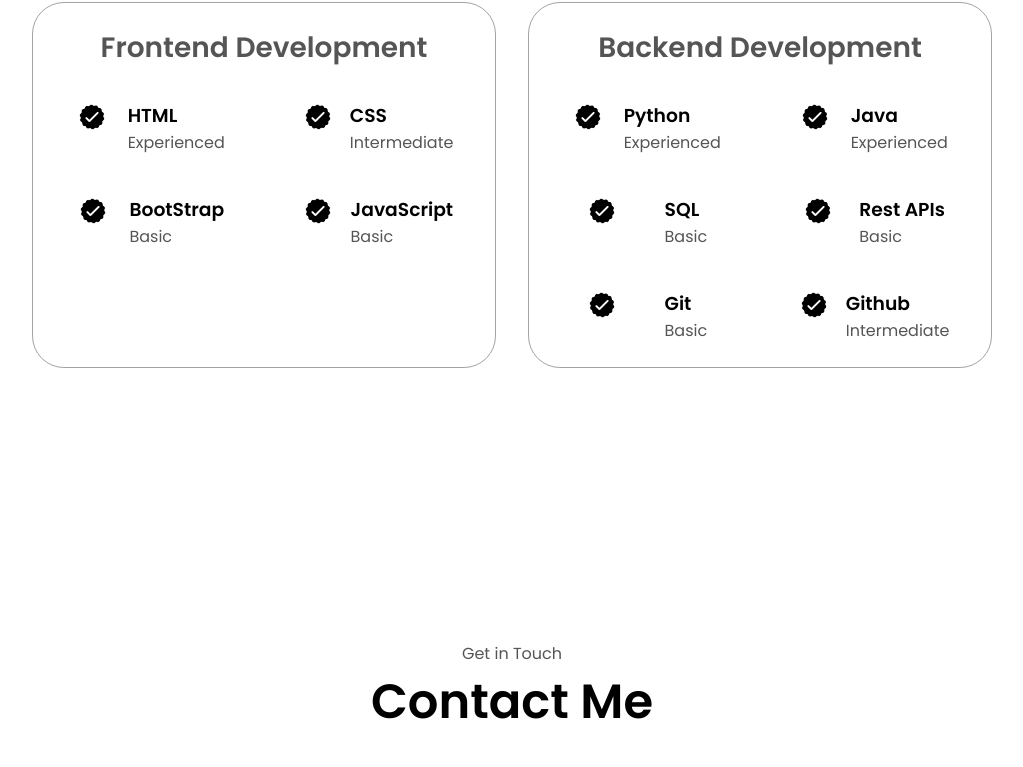
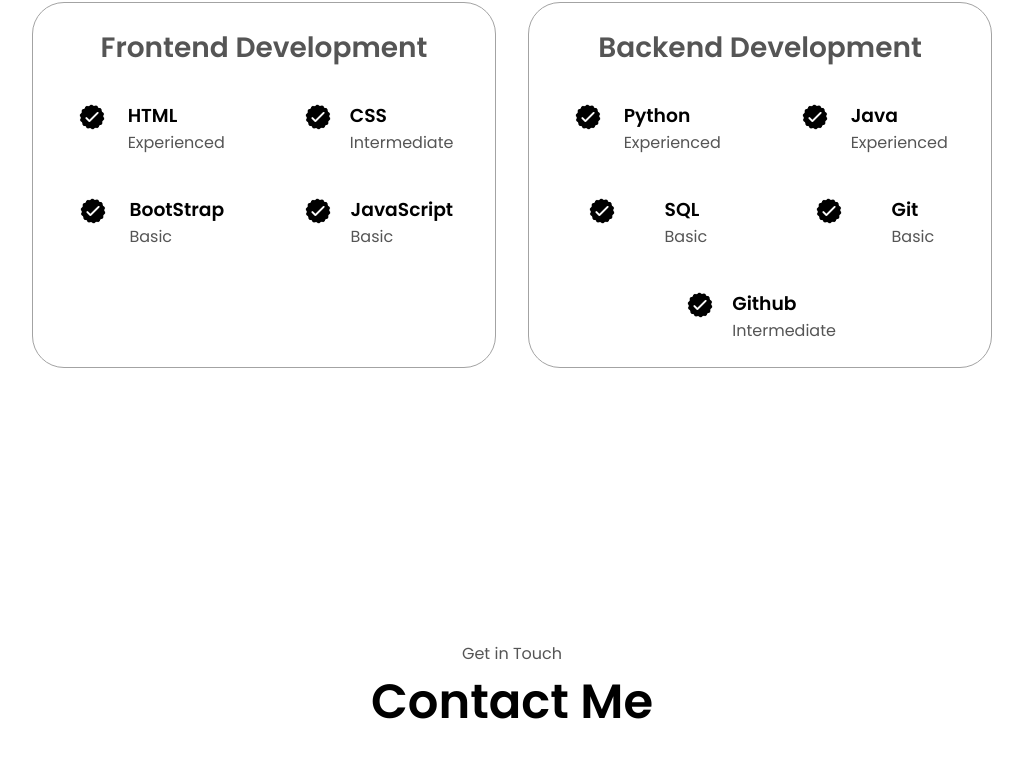
Before and after one commit to ouhzzzooo/Website-Portfolio, a plain HTML site: page index.html in a window 1280 px wide. Shown: the part 1823-2590 px from the top of the page, without its empty margins (128-1151 px from the left). Drawn offline with Linux system fonts and the light colour scheme.

Commit message:
Update index.html

```diff
--- a/index.html
+++ b/index.html
@@ -202,16 +202,6 @@
                             class="icon"
                             />
                             <div>
-                                <h3>Rest APIs</h3>
-                                <p>Basic</p>
-                            </div>
-                        </article>
-                        <article>
-                            <img src="./assets/checkmark.png"
-                            alt="Experience icon"
-                            class="icon"
-                            />
-                            <div>
                                 <h3>Git</h3>
                                 <p>Basic</p>
                             </div>
```
